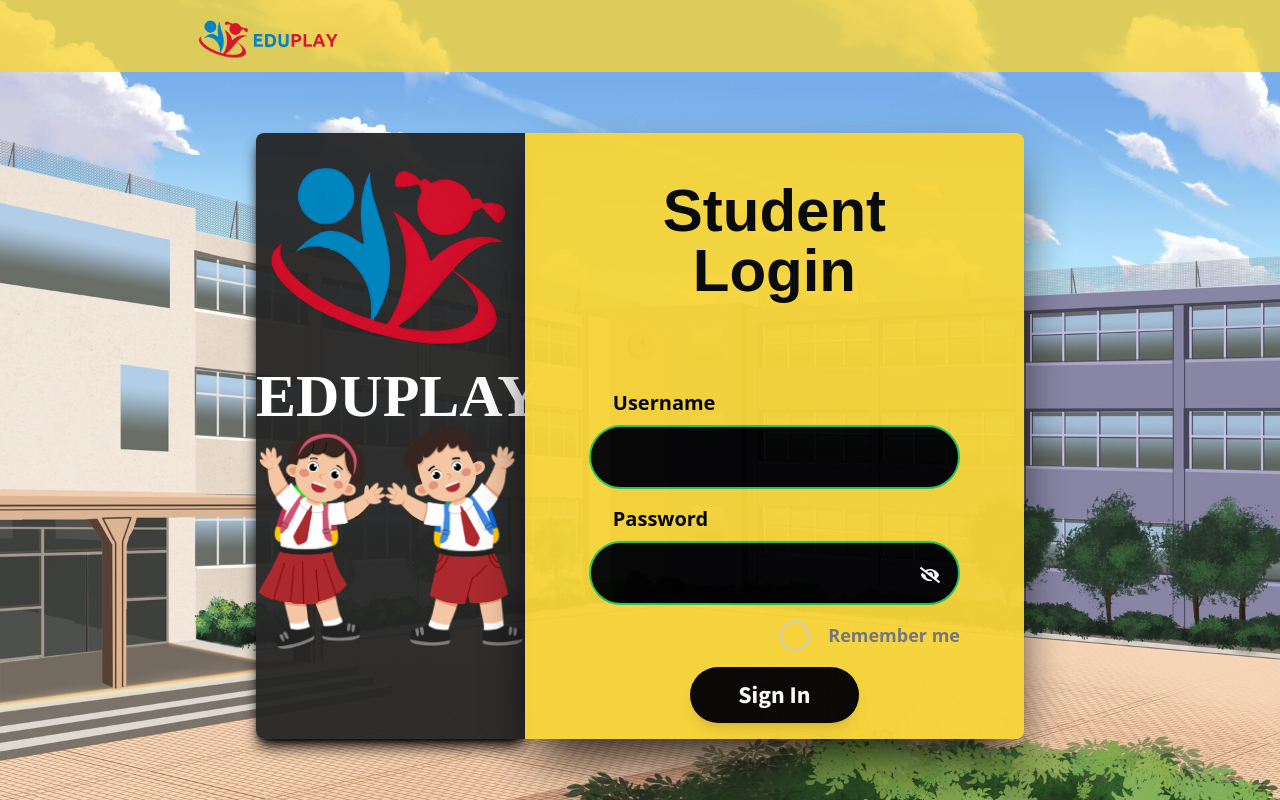
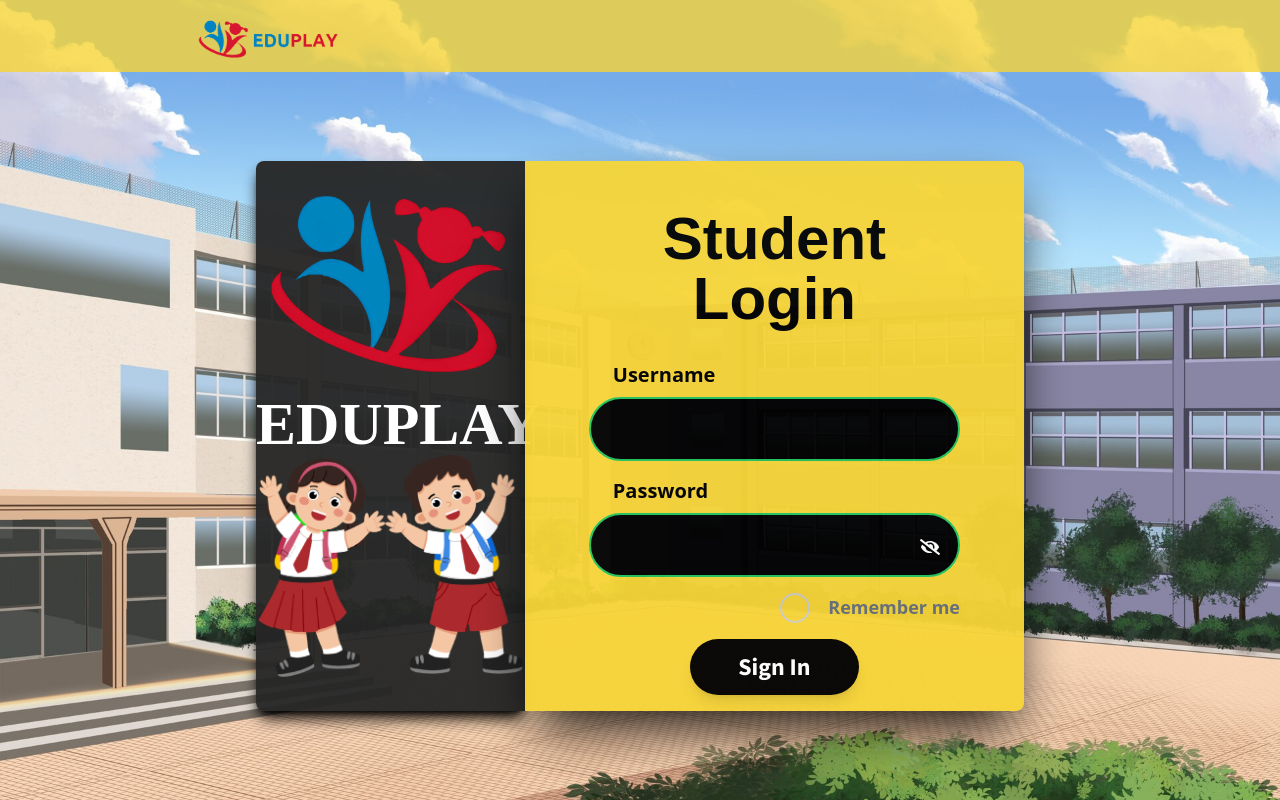
Before and after one commit to ReiTony/EduPlay-main, a React (Vite) app in the folder Client/: page /student/login in a window 1280 px wide. Built offline with nearby package versions, Linux system fonts and the light colour scheme; a web font is replaced by a local one.

Commit message:
Login page changes

```diff
--- a/Client/package.json
+++ b/Client/package.json
@@ -4,7 +4,7 @@
   "version": "0.0.0",
   "type": "module",
   "scripts": {
-    "dev": "vite",
+    "dev": "vite --host",
     "build": "vite build",
     "lint": "eslint . --ext js,jsx --report-unused-disable-directives --max-warnings 0",
     "preview": "vite preview"
--- a/Client/src/component/Student_Login.jsx
+++ b/Client/src/component/Student_Login.jsx
@@ -41,7 +41,7 @@
   return (
     <div className="flex flex-col justify-between min-h-screen background">
       <NavBar />
-      <main className="w-[80%] md:w-[80%] lg:w-[70%] xl:w-[60%] text-center grid lg:grid-cols-[35%_65%] m-auto">
+      <main className="w-[80%] md:w-[80%] lg:w-[70%] xl:w-[60%] text-center grid lg:grid-cols-[35%_65%] m-auto ">
         <div className="grid grid-rows-[40%_15%_35%] text-white bg-[#252525] hidden bg-opacity-95 lg:block rounded-l-lg shadow-lg shadow-black">
           <div className="flex items-center justify-center ">
             <img className="object-cover w-fit h-[90%] m-0" src={logo} alt="Logo" />
@@ -54,8 +54,9 @@
           </div>
         </div>
 
-        <section className="bg-[#f7d538] opacity-95 flex flex-col gap-14 justify-center rounded-r-lg lg:px-16 py-4 shadow-2xl shadow-black">
-          <h2 className="my-8 text-6xl font-extrabold font-expletus">Student Login</h2>
+        <section className="bg-[#f7d538] opacity-95 flex flex-col py-4 justify-center rounded-r-lg lg:rounded-l-none rounded-l
+        -lg lg:px-16 py-auto shadow-2xl shadow-black">
+          <h2 className="my-2 text-4xl font-extrabold lg:text-6xl lg:my-8 font-expletus">Student Login</h2>
           <form onSubmit={handleSubmit}>
             <label htmlFor="username" className={`items-start ml-6 flex mb-2 text-xl font-semibold ${touched.username && errors.username ? "text-red-500" : ""}`}>
               Username
@@ -90,7 +91,7 @@
             </div>
             <div className="flex justify-end mt-4 mr-2 text-lg md:mr-0 md:text-lg">
               <label className="flex justify-end font-bold text-gray-500 ms-4">
-                <input className="leading-tight" type="checkbox" />
+                <input className="leading-tight " type="checkbox" />
                 <span className=" ms-2">Remember me</span>
               </label>
             </div>
```
